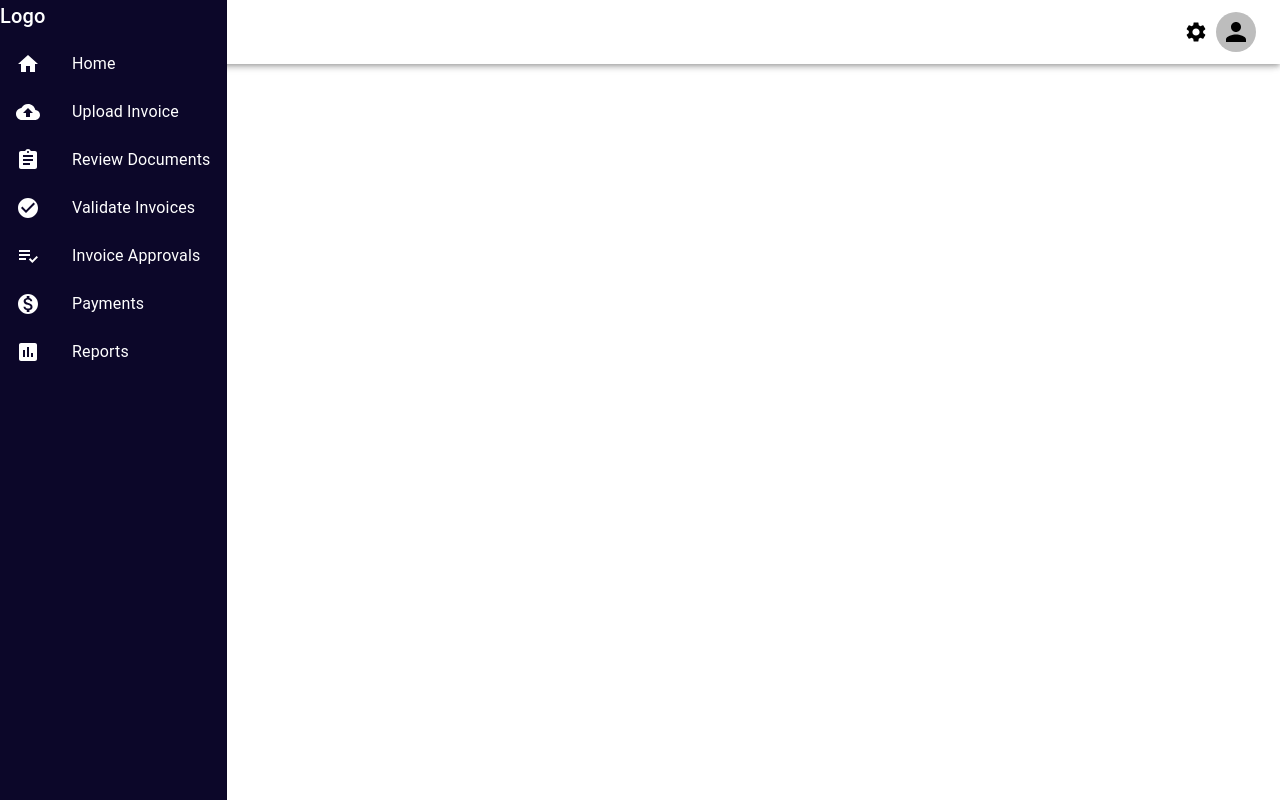
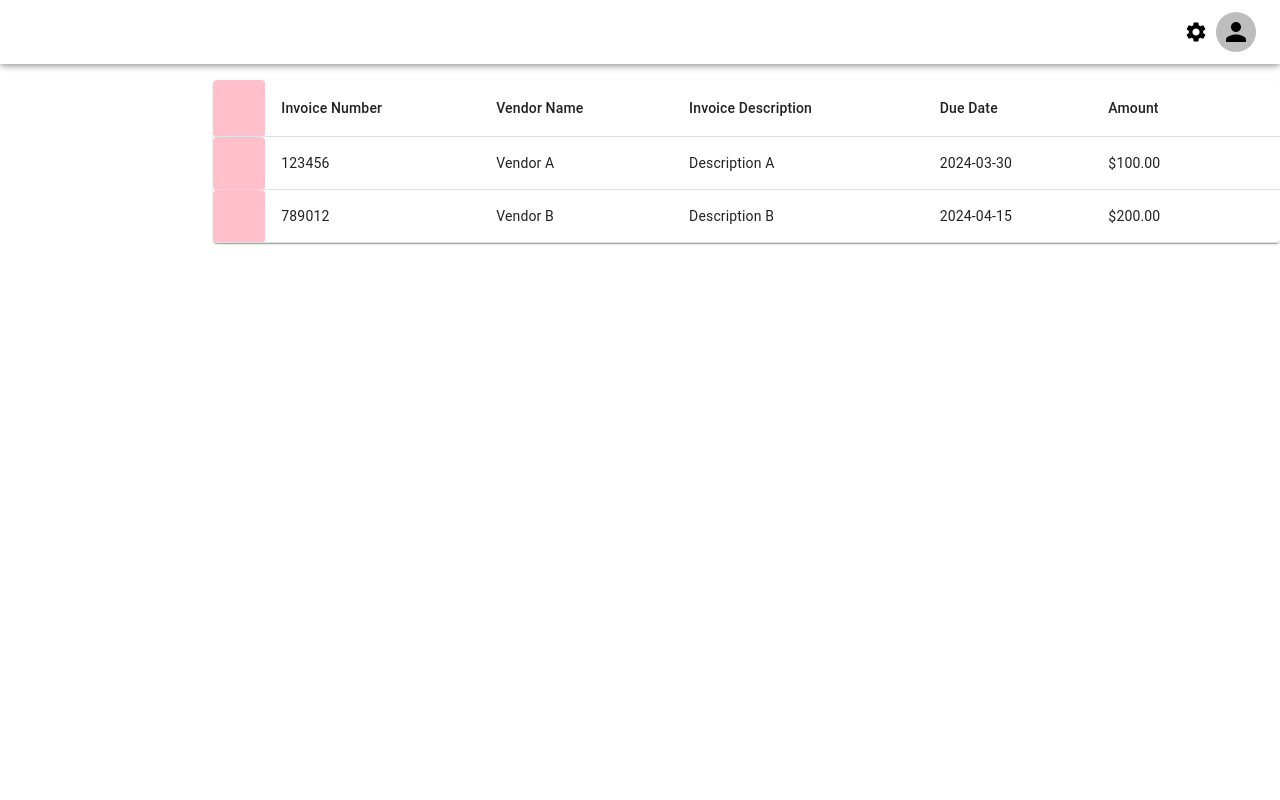
Before and after one commit to autonifai/fullstack-take-home-test, a React (Create React App) app: page / in a window 1280 px wide. Built offline with nearby package versions, Linux system fonts and the light colour scheme.

Commit message:
work started

```diff
--- a/src/App.tsx
+++ b/src/App.tsx
@@ -1,13 +1,47 @@
-import React from 'react';
+import React, {useState} from 'react';
 import './styles/main.scss';
 import Menu from "./components/Menu";
+import InvoicesTable from "./components/InvoicesTable";
+import TopBar from "./components/TopBar";
+import {Grid} from "@mui/material";
 
 function App() {
+	const [drawerOpen, setDrawerOpen] = useState(false);
+
+	const toggleDrawer = () => {
+		setDrawerOpen(!drawerOpen);
+	};
 	return (
-		<div className="App">
-			<Menu/>
+		<Grid container>
+			<Grid
+				xs={2}
+				md={2}
+				lg={2}
+				xl={2}
+				item
+			>
+				{
+					drawerOpen && (
+						<Menu
+							drawerOpen={drawerOpen}
+							setDrawerOpen={toggleDrawer}
+						/>
+					)
+				}
+			</Grid>
+			<TopBar
+				toggleDrawer={toggleDrawer}
+				drawerOpen={drawerOpen}
+			/>
 
-		</div>
+			<Grid
+				marginTop={10}
+				xs
+				item
+			>
+				<InvoicesTable/>
+			</Grid>
+		</Grid>
 	);
 }
 
--- /dev/null
+++ b/src/components/InvoicesTable.tsx
@@ -0,0 +1,51 @@
+import React from 'react';
+import Paper from '@mui/material/Paper';
+import Table from '@mui/material/Table';
+import TableBody from '@mui/material/TableBody';
+import TableCell from '@mui/material/TableCell';
+import TableContainer from '@mui/material/TableContainer';
+import TableHead from '@mui/material/TableHead';
+import TableRow from '@mui/material/TableRow';
+
+const InvoicesTable = () => {
+	return (
+		<TableContainer component={Paper} style={{ maxWidth: '100%' }}>
+			<Table>
+				<TableHead>
+					<TableRow>
+						<TableCell style={{ width: '20px', height: '20px', backgroundColor: 'pink', borderRadius: '4px' }}></TableCell>
+						<TableCell>Invoice Number</TableCell>
+						<TableCell>Vendor Name</TableCell>
+						<TableCell>Invoice Description</TableCell>
+						<TableCell>Due Date</TableCell>
+						<TableCell>Amount</TableCell>
+						<TableCell></TableCell>
+					</TableRow>
+				</TableHead>
+				<TableBody>
+					{/* Aqui você colocaria os dados das linhas, caso houvesse */}
+					<TableRow>
+						<TableCell style={{ width: '20px', height: '20px', backgroundColor: 'pink', borderRadius: '4px' }}></TableCell>
+						<TableCell>123456</TableCell>
+						<TableCell>Vendor A</TableCell>
+						<TableCell>Description A</TableCell>
+						<TableCell>2024-03-30</TableCell>
+						<TableCell>$100.00</TableCell>
+						<TableCell></TableCell>
+					</TableRow>
+					<TableRow>
+						<TableCell style={{ width: '20px', height: '20px', backgroundColor: 'pink', borderRadius: '4px' }}></TableCell>
+						<TableCell>789012</TableCell>
+						<TableCell>Vendor B</TableCell>
+						<TableCell>Description B</TableCell>
+						<TableCell>2024-04-15</TableCell>
+						<TableCell>$200.00</TableCell>
+						<TableCell></TableCell>
+					</TableRow>
+				</TableBody>
+			</Table>
+		</TableContainer>
+	);
+};
+
+export default InvoicesTable;
--- a/src/components/Menu.tsx
+++ b/src/components/Menu.tsx
@@ -12,16 +12,33 @@ import CheckCircleIcon from '@mui/icons-material/CheckCircle';
 import PlaylistAddCheckIcon from '@mui/icons-material/PlaylistAddCheck';
 import MonetizationOnIcon from '@mui/icons-material/MonetizationOn';
 import AssessmentIcon from '@mui/icons-material/Assessment';
-import TopBar from "./TopBar";
 
 
-const Menu = () => {
+const Menu = (
+	{
+		drawerOpen = true,
+		setDrawerOpen,
+	}: {
+		drawerOpen: boolean,
+		setDrawerOpen: any
+	}
+) => {
 
 	return (
-		<div>
 		<Drawer
-				variant="permanent"
 			id={"menu"}
+			variant={"permanent"}
+			anchor="left"
+			sx={{
+				width: 240,
+				flexShrink: 0,
+				'& .MuiDrawer-paper': {
+					width: 240,
+					boxSizing: 'border-box',
+				},
+			}}
+			open={drawerOpen}
+			onClose={() => setDrawerOpen(!drawerOpen)}
 		>
 			<div>
 				<Typography variant="h6" id={"logo"}>
@@ -59,8 +76,6 @@ const Menu = () => {
 				</ListItem>
 			</List>
 		</Drawer>
-			<TopBar />
-		</div>
 	);
 };
 
--- a/src/components/TopBar.tsx
+++ b/src/components/TopBar.tsx
@@ -4,11 +4,30 @@ import Toolbar from '@mui/material/Toolbar';
 import IconButton from '@mui/material/IconButton';
 import SettingsIcon from '@mui/icons-material/Settings';
 import Avatar from '@mui/material/Avatar';
+import MenuIcon from '@mui/icons-material/Menu';
 
-const TopBar = () => {
+
+const TopBar = (
+	{
+		toggleDrawer,
+		drawerOpen = false,
+	} : {
+		toggleDrawer: any,
+		drawerOpen: boolean,
+	}
+) => {
 	return (
 		<AppBar position="fixed" className={"toolbar"}>
 			<Toolbar>
+				<IconButton
+					color="inherit"
+					aria-label="open drawer"
+					onClick={() => toggleDrawer(!drawerOpen)}
+					edge="start"
+					sx={{ mr: 2, display: { md: 'none' } }}
+				>
+					<MenuIcon />
+				</IconButton>
 				<IconButton color="inherit">
 					<SettingsIcon/>
 				</IconButton>
--- a/src/styles/_top-bar.scss
+++ b/src/styles/_top-bar.scss
@@ -1,6 +1,7 @@
 .toolbar {
-
-	background: transparent !important;
+	z-index: 1300;
+	background: white !important;
+	width: 100%;
 
 	.MuiToolbar-root {
 		//border-bottom: 1px solid black;
```
Lines whose indentation alone changed are shown as unchanged.
